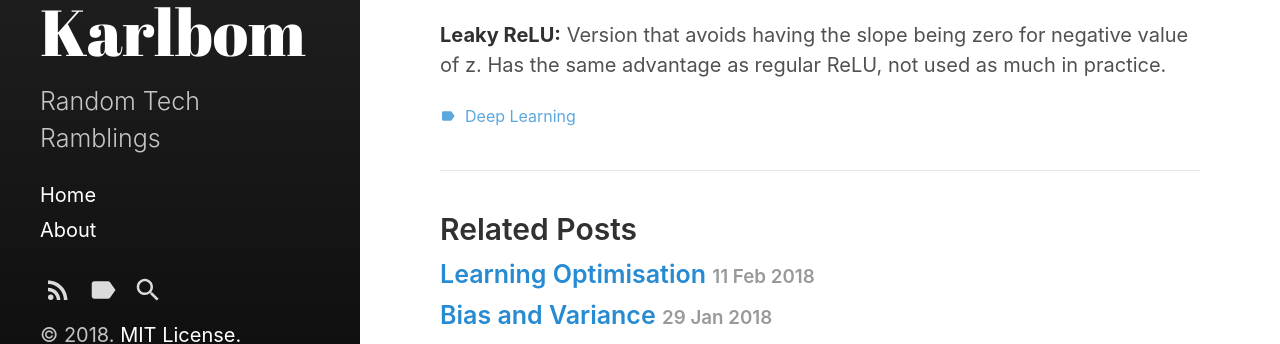
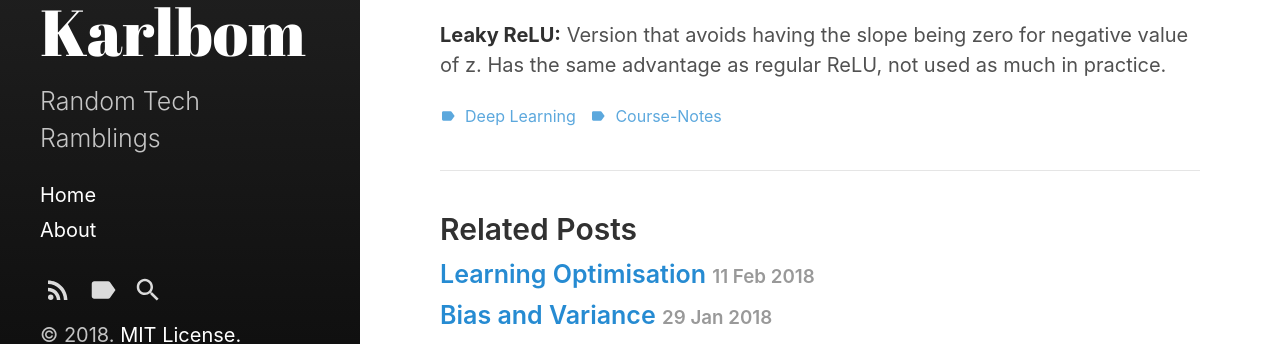
Before and after one commit to FreddieK/FreddieK.github.io, a Jekyll site: the page built from _posts/2018-01-28-activation-functions.md, in a window 1280 px wide. Shown: the part 510-854 px from the top of the page. Built offline with Jekyll 4.4.1, drawn with Linux system fonts in a browser that asks for light colours.

Commit message:
Added tag for course notes

```diff
--- a/_posts/2018-01-28-activation-functions.md
+++ b/_posts/2018-01-28-activation-functions.md
@@ -3,7 +3,7 @@ layout: post
 title: Activation Functions
 excerpt_separator:  <!--more-->
 comments: false
-tags: ['deep learning']
+tags: ['deep learning', 'course-notes']
 ---
 
 Just some notes for myself going through the [Deep Learning](https://www.deeplearning.ai/) specialisation on Coursera.
```
Also changed, not shown: _posts/2018-01-29-bias-and-variance.md (+1 -1 lines).
